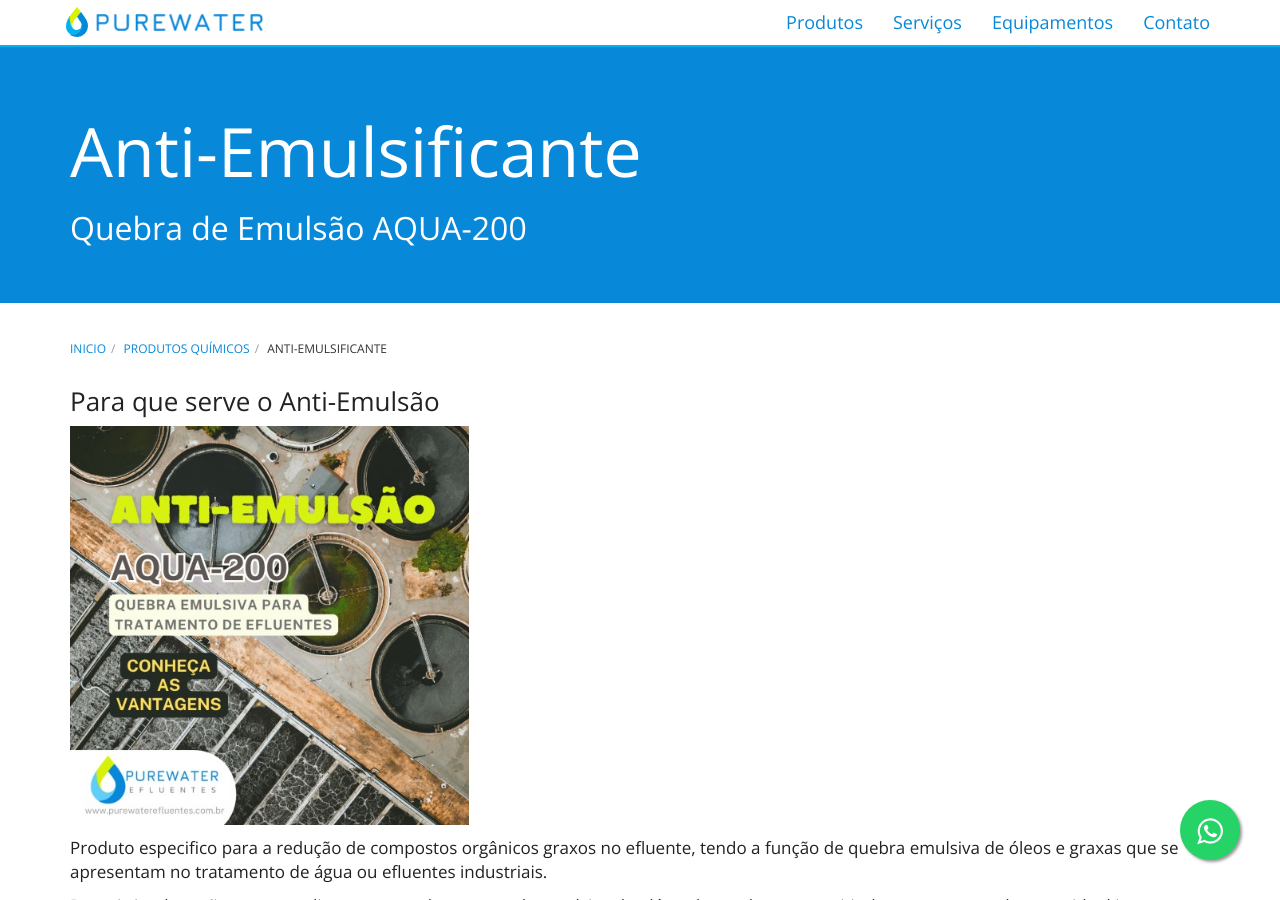
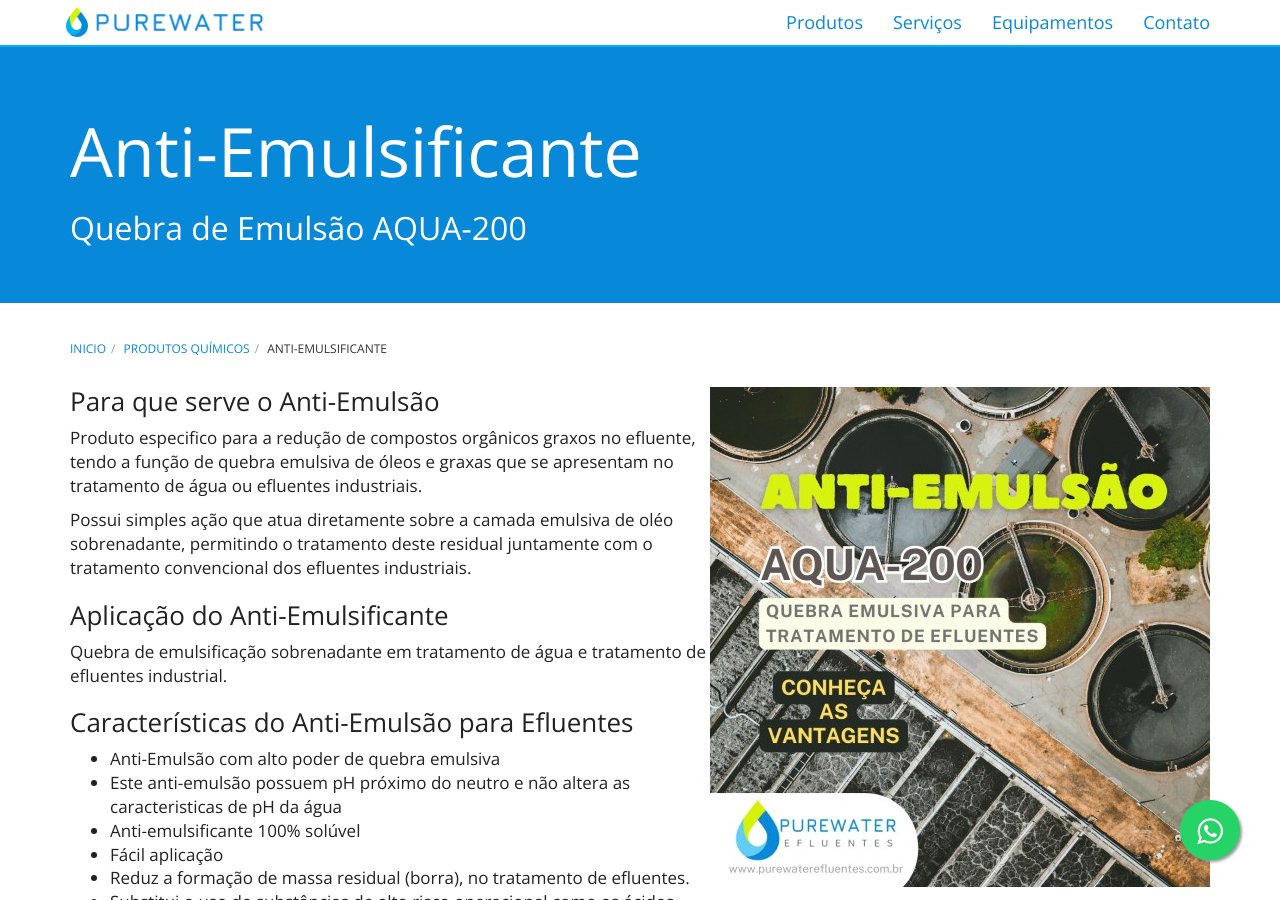
Before and after one commit to purewaterefluentes/purewaterefluentes.github.io, a Jekyll site: the page built from produtos/anti-emulsificante-efluentes.md, in a window 1280 px wide and 900 px high. Built offline with Jekyll 4.4.1, drawn with Linux system fonts in a browser that asks for light colours; nearby versions of some CDN libraries; library files that are not in the unit come from our copies.

Commit message:
Update anti-emulsificante-efluentes.md

```diff
--- a/produtos/anti-emulsificante-efluentes.md
+++ b/produtos/anti-emulsificante-efluentes.md
@@ -5,8 +5,8 @@
 keywords: anti-emulsificante, quebra, rompedor, emulsão,tratamento, efluentes
 description: Anti-Emulsificante, tendo a função de quebra emulsiva de óleos e graxas que se apresentam no tratamento de água ou efluentes industriais.
 ---
+<img class="img-responsive pull-right" style="max-width: 90;" src="../../website/images/Anti-emulsificante_oleo_tratamento_efluentes.jpg" alt="Anti-emulsificante_para_tratamento_de_efluentes">
 ### Para que serve o Anti-Emulsão
-<img class="img-responsive pull-Right" style="max-width: 35%;" src="../../website/images/Anti-emulsificante_oleo_tratamento_efluentes.jpg" alt="Anti-emulsificante_para_tratamento_de_efluentes">
 
 Produto especifico para a redução de compostos orgânicos graxos no efluente, tendo a função de quebra  emulsiva de óleos e graxas que se apresentam no tratamento de água ou efluentes industriais.
 
```
